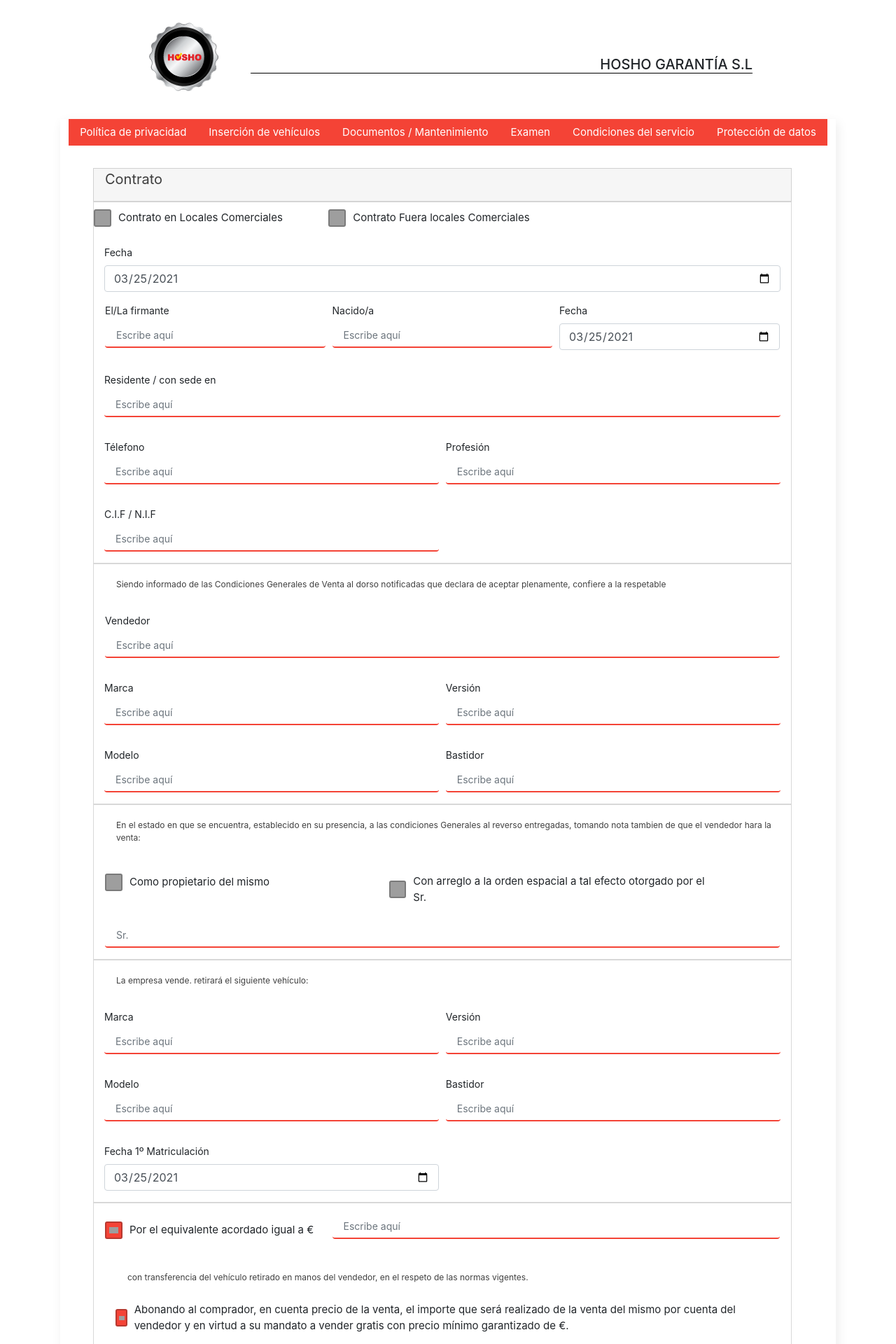
After one commit to IFMLinares/forms, a Django app: page /contrato/ in a window 1280 px wide. The commit adds this page. Shown: the top 1920 px of the page at 70% size. Run offline with Django 3.2, Linux system fonts and the light colour scheme; the visitor is signed in with stand-in values (Sample User, id 1); parts of the project's set-up code (start-up, migrations or seed data) failed here and were passed over; some libraries are stand-ins or nearby versions; grey boxes are pictures that could not be loaded.

Commit message:
Insercion del modelo de contrato

```diff
--- a/apps/formApp/admin.py
+++ b/apps/formApp/admin.py
@@ -7,7 +7,9 @@ from .models import (
     DatosComprador,
     Documentacion,
     Mantenimiento,
-    ExamenVisual)
+    ExamenVisual,
+    Contrato
+    )
 # Register your models here.
 
 class FormAdmin(admin.ModelAdmin):
@@ -22,7 +24,6 @@ class FormAdmin(admin.ModelAdmin):
     search_fields = [
         'datos_del_Vehiculo__matricula'
     ]
-
     list_display = (
         'concesionario',
         'get_matricula'
@@ -35,6 +36,7 @@ class FormAdmin(admin.ModelAdmin):
 
 admin.site.register(User)
 admin.site.register(Form, FormAdmin)
+admin.site.register(Contrato)
 # admin.site.register(DatosVehiculo)
 # admin.site.register(Suplemento)
 # admin.site.register(DatosComprador)
--- a/apps/formApp/urls.py
+++ b/apps/formApp/urls.py
@@ -1,12 +1,15 @@
 from django.urls import path, include
 from django.views.generic import TemplateView
 from .views import (
+    FormInsercion,
     FormContrato,
+    inicio
 )
 
 app_name = 'core'
 
 urlpatterns = [
-    path('form/', FormContrato.as_view(), name='formContrato'),
-    path('', FormContrato.as_view(), name='index'),
+    path('insercion/', FormInsercion.as_view(), name='insercion'),
+    path('contrato/', FormContrato.as_view(), name='contrato'),
+    path('', inicio, name='inicio'),
 ]
--- a/apps/formApp/views.py
+++ b/apps/formApp/views.py
@@ -2,12 +2,23 @@ from django.shortcuts import render
 from django.shortcuts import redirect
 from django.views.generic import TemplateView
 from django.contrib.auth.mixins import LoginRequiredMixin
-from .models import Form, DatosVehiculo, Suplemento, DatosComprador, Documentacion, Mantenimiento, ExamenVisual
+from .models import (
+    Form,
+    DatosVehiculo,
+    Suplemento,
+    DatosComprador,
+    Documentacion,
+    Mantenimiento,
+    ExamenVisual,
+    Contrato
+)
 
 
 # Create your views here.
-class FormContrato(LoginRequiredMixin, TemplateView):
-    template_name = 'index.html'
+
+# Vista de insercion de vehiculos
+class FormInsercion(LoginRequiredMixin, TemplateView):
+    template_name = 'insercion.html'
 
     def post(self, *args, **kwargs):
         # POLITICAS Y PRIVACIDAD:
@@ -307,6 +318,7 @@ class FormContrato(LoginRequiredMixin, TemplateView):
         examenVisual.save()
 
         form = Form(
+            usuario= self.request.user,
             concesionario = concesionario,
             insercion_de_Vehiculo = nombreComercial,
             duracion_del_contrato = duracionContrato
@@ -323,10 +335,101 @@ class FormContrato(LoginRequiredMixin, TemplateView):
 
         print('Guardado exitosamente')
 
-        return render(self.request, 'index.html')
+        return render(self.request, 'insercion.html')
 
-def index(request):
+# Vista de contrato
+class FormContrato(LoginRequiredMixin, TemplateView):
+    template_name = 'contrato.html'
+
+    def post(self, *args, **kwargs):
+        contratoLocales = self.request.POST['contratoLocales']
+        print(contratoLocales)
+        fecha = self.request.POST['fecha']
+        firmante = self.request.POST['firmante']
+        nacido = self.request.POST['nacido']
+        fechaNacimiento = self.request.POST['fechaNacimiento']
+        residenciaSede = self.request.POST['residenciaSede']
+        telefono = self.request.POST['telefono']
+        profesion = self.request.POST['profesion']
+        CifNif = self.request.POST['CifNif']
+        vendedor = self.request.POST['vendedor']
+        marca = self.request.POST['marca']
+        version = self.request.POST['version']
+        modelo = self.request.POST['modelo']
+        bastidor = self.request.POST['bastidor']
+        estadoEncontrado = self.request.POST['estadoEncontrado']
+        estadoEncontradoDescripcion = self.request.POST['estadoEncontradoDescripcion']
+        marceEmpresa = self.request.POST['marceEmpresa']
+        versionEmpresa = self.request.POST['versionEmpresa']
+        modeloEmpresa = self.request.POST['modeloEmpresa']
+        bastidorEmpresa = self.request.POST['bastidorEmpresa']
+        fechaPrimeraMatriculacion = self.request.POST['fechaPrimeraMatriculacion']
+        equivalenteAcordado = self.request.POST['equivalenteAcordado']
+        equivalenteAcordadoMonto = self.request.POST['equivalenteAcordadoMonto']
+        abonadoComprador = self.request.POST['abonadoComprador']
+        abonadoCompradorMonto = self.request.POST['abonadoCompradorMonto']
+        PrecioAcordado = self.request.POST['PrecioAcordado']
+        valorVehiculoRetirado = self.request.POST['valorVehiculoRetirado']
+        depostoGarantiaPagado = self.request.POST['depostoGarantiaPagado']
+        sociedadFinanciera = self.request.POST['sociedadFinanciera']
+        nroProtocolo = self.request.POST['nroProtocolo']
+        importaFinanciado = self.request.POST['importaFinanciado']
+        gastosInstruccionSello = self.request.POST['gastosInstruccionSello']
+        nroPlazos = self.request.POST['nroPlazos']
+        importePlazos = self.request.POST['importePlazos']
+        lugar = self.request.POST['lugar']
+        fecha2 = self.request.POST['fecha2']
+
+        total = (int(PrecioAcordado) + int(valorVehiculoRetirado)) - int(depostoGarantiaPagado)
+
+        contrato = Contrato(
+            usuario = self.request.user,
+            contratoLocales = contratoLocales,
+            fecha = fecha,
+            firmante = firmante,
+            nacido = nacido,
+            fechaNacimiento = fechaNacimiento,
+            residenciaSede = residenciaSede,
+            telefono = telefono,
+            profesion = profesion,
+            CifNif = CifNif,
+            vendedor = vendedor,
+            marca = marca,
+            version = version,
+            modelo = modelo,
+            bastidor = bastidor,
+            estadoEncontrado = estadoEncontrado,
+            estadoEncontradoDescripcion = estadoEncontradoDescripcion,
+            marceEmpresa = marceEmpresa,
+            versionEmpresa = versionEmpresa,
+            modeloEmpresa = modeloEmpresa,
+            bastidorEmpresa = bastidorEmpresa,
+            fechaPrimeraMatriculacion = fechaPrimeraMatriculacion,
+            equivalenteAcordado = equivalenteAcordado,
+            equivalenteAcordadoMonto = equivalenteAcordadoMonto,
+            abonadoComprador = abonadoComprador,
+            abonadoCompradorMonto = abonadoCompradorMonto,
+            PrecioAcordado = PrecioAcordado,
+            valorVehiculoRetirado = valorVehiculoRetirado,
+            depostoGarantiaPagado = depostoGarantiaPagado,
+            sociedadFinanciera = sociedadFinanciera,
+            nroProtocolo = nroProtocolo,
+            importaFinanciado = importaFinanciado,
+            gastosInstruccionSello = gastosInstruccionSello,
+            nroPlazos = nroPlazos,
+            importePlazos = importePlazos,
+            lugar = lugar,
+            fecha2 = fecha2,
+            total = total
+        )
+        contrato.save()
+
+        print('Guardado exitosamente')
+
+        return render(self.request, 'contrato.html')
+
+def inicio(request):
     if request.user.is_authenticated:
-        return redirect('form/')
+        return redirect('core:insercion')
     else:
         return redirect('accounts/login')
--- a/static/css/style.css
+++ b/static/css/style.css
@@ -162,10 +162,17 @@
 }
 
 .documentacion-mantenimiento_p{
+    padding: 0 0 0 1rem ;
     background: rgba(150, 150, 150, 0.082);
     color: rgba(0, 0, 0, 0.753);;
     font-size: 20px;
     border: 1px solid rgba(0, 0, 0, 0.151);
+}
+.documentacion-mantenimiento_p_pequeno{
+    padding: 20px 0 0 2rem ;
+    background: rgba(150, 150, 150, 0);
+    color: rgba(0, 0, 0, 0.753);;
+    font-size: 12px;
 }
 .documentacion-mantenimiento_form{
     visibility: hidden;
--- /dev/null
+++ b/templates/contrato.html
@@ -0,0 +1,373 @@
+{% extends "base.html" %}
+
+{% block title %}
+Hosho
+{% endblock %}
+
+{% block content %}
+<!--inicio de cuadro de informacion-->
+<form action="" method="POST" class="insercion-vehiculos-form">
+  <div class="cuadro-informacion">
+    <div class="documentacion-mantenimiento col-12">
+      <div class="documentacion-mantenimiento_p">
+        <p>
+          Contrato
+        </p>
+      </div>
+      <div class="insercion-vehiculos-form_bloque">
+        {% csrf_token %}
+        <div class="form-row">
+          <div class="form-group col-md-4">
+            <div class="check-box-group">
+              <label class="custom-checkbox" tab-index="0" aria-label="Checkbox Label">
+                <input class="check-box-group" type="radio" value="Contrato en locales comerciales" name="contratoLocales"
+                  id="contratoLocalesComerciales">
+                <span class="checkmark"></span>
+                <span class="label">Contrato en Locales Comerciales</span>
+              </label>
+            </div>
+          </div>
+          <div class="form-group col-md-4">
+            <div class="check-box-group">
+              <label class="custom-checkbox" tab-index="0" aria-label="Checkbox Label">
+                <input class="check-box-group" type="radio" value="contratoFueraLocalesComerciales"
+                  name="contratoLocales" id="contratoFueraLocalesComerciales">
+                <span class="checkmark"></span>
+                <span class="label">Contrato Fuera locales Comerciales</span>
+              </label>
+            </div>
+          </div>
+        </div>
+        <div class="col insercion-vehiculos-date">
+          <label for="fecha">Fecha</label>
+          <input class="form-control" name="fecha" id="fecha" type="date" value="2021-03-25">
+        </div>
+        <div class="insercion-vehiculos-form ">
+          <div class="form-row">
+            <div class="col">
+              <label for="firmante">El/La firmante</label>
+              <input type="text" class="form-control" name="firmante" id="firmante" placeholder="Escribe aquí">
+            </div>
+            <div class="col">
+              <label for="nacido">Nacido/a</label>
+              <input type="text" class="form-control" name="nacido" id="nacido" placeholder="Escribe aquí">
+            </div>
+            <div class="col insercion-vehiculos-date">
+              <label for="fechaNacimiento">Fecha</label>
+              <input class="form-control" name="fechaNacimiento" id="fechaNacimiento" type="date" value="2021-03-25">
+            </div>
+          </div>
+        </div>
+        <div class="col insercion-vehiculos-form">
+          <div class="form-row">
+            <div class="col">
+              <label for="residenciaSede">Residente / con sede en</label>
+              <input type="text" class="form-control" name="residenciaSede" id="residenciaSede"
+                placeholder="Escribe aquí">
+            </div>
+          </div>
+        </div>
+        <div class="col insercion-vehiculos-form">
+          <div class="form-row">
+            <div class="col">
+              <label for="telefono">Télefono</label>
+              <input type="text" class="form-control" name="telefono" id="telefono" placeholder="Escribe aquí">
+            </div>
+            <div class="col">
+              <label for="profesion">Profesión</label>
+              <input type="text" class="form-control" name="profesion" id="profesion" placeholder="Escribe aquí">
+            </div>
+          </div>
+        </div>
+        <div class="col insercion-vehiculos-form">
+          <div class="form-row">
+            <div class="col-6">
+              <label for="CifNif">C.I.F / N.I.F</label>
+              <input type="text" class="form-control" name="CifNif" id="CifNif" placeholder="Escribe aquí">
+            </div>
+          </div>
+        </div>
+      </div>
+    </div>
+
+    <div class="documentacion-mantenimiento col-12">
+      <div class="insercion-vehiculos-form_bloque">
+        <div class="documentacion-mantenimiento_p_pequeno">
+          <p>
+            Siendo informado de las Condiciones Generales de Venta al dorso notificadas que declara de aceptar
+            plenamente, confiere a la respetable
+          </p>
+        </div>
+        <div class="insercion-vehiculos-form">
+          <div class="form-row">
+            <div class="col">
+              <label for="vendedor">Vendedor</label>
+              <input type="text" class="form-control" name="vendedor" id="vendedor" placeholder="Escribe aquí">
+            </div>
+          </div>
+        </div>
+        <div class="col insercion-vehiculos-form">
+          <div class="form-row">
+            <div class="col">
+              <label for="marca">Marca</label>
+              <input type="text" class="form-control" name="marca" id="marca" placeholder="Escribe aquí">
+            </div>
+            <div class="col">
+              <label for="version">Versión</label>
+              <input type="text" class="form-control" name="version" id="version" placeholder="Escribe aquí">
+            </div>
+          </div>
+        </div>
+        <div class="col insercion-vehiculos-form">
+          <div class="form-row">
+            <div class="col">
+              <label for="modelo">Modelo</label>
+              <input type="text" class="form-control" name="modelo" id="modelo" placeholder="Escribe aquí">
+            </div>
+            <div class="col">
+              <label for="bastidor">Bastidor</label>
+              <input type="text" class="form-control" name="bastidor" id="bastidor" placeholder="Escribe aquí">
+            </div>
+          </div>
+        </div>
+      </div>
+    </div>
+    <div class="documentacion-mantenimiento col-12">
+      <div class="insercion-vehiculos-form_bloque">
+        <div class="documentacion-mantenimiento_p_pequeno">
+          <p>
+            En el estado en que se encuentra, establecido en su presencia, a las condiciones Generales al reverso
+            entregadas, tomando nota tambien de que el vendedor hara la venta:
+          </p>
+        </div>
+        <div class="insercion-vehiculos-form">
+          <div class="form-row">
+            <div class="form-group col-md-5">
+              <div class="check-box-group">
+                <label class="custom-checkbox" tab-index="0" aria-label="Checkbox Label">
+                  <input class="check-box-group" type="radio" value="Propietario" name="estadoEncontrado"
+                    id="propietario">
+                  <span class="checkmark"></span>
+                  <span class="label">Como propietario del mismo</span>
+                </label>
+              </div>
+            </div>
+            <div class="form-group col-md-6">
+              <div class="check-box-group">
+                <label class="custom-checkbox" tab-index="0" aria-label="Checkbox Label">
+                  <input class="check-box-group" type="radio" value="arregloEspacial" name="estadoEncontrado"
+                    id="ordenEspacial">
+                  <span class="checkmark"></span>
+                  <span class="label">Con arreglo a la orden espacial a tal efecto otorgado por el Sr.</span>
+                </label>
+              </div>
+            </div>
+          </div>
+          <input type="text" class="form-control" placeholder="Sr." name="estadoEncontradoDescripcion">
+        </div>
+      </div>
+    </div>
+    <div class="documentacion-mantenimiento col-12">
+      <div class="insercion-vehiculos-form_bloque">
+        <div class="documentacion-mantenimiento_p_pequeno">
+          <p>
+            La empresa vende. retirará el siguiente vehículo:
+          </p>
+        </div>
+        <div class="col insercion-vehiculos-form">
+          <div class="form-row">
+            <div class="col">
+              <label for="marceEmpresa">Marca</label>
+              <input name="marceEmpresa" id="marceEmpresa" type="text" class="form-control" placeholder="Escribe aquí">
+            </div>
+            <div class="col">
+              <label for="versionEmpresa">Versión</label>
+              <input name="versionEmpresa" id="versionEmpresa" type="text" class="form-control"
+                placeholder="Escribe aquí">
+            </div>
+          </div>
+        </div>
+        <div class="col insercion-vehiculos-form">
+          <div class="form-row">
+            <div class="col">
+              <label for="modeloEmpresa">Modelo</label>
+              <input name="modeloEmpresa" id="modeloEmpresa" type="text" class="form-control"
+                placeholder="Escribe aquí">
+            </div>
+            <div class="col">
+              <label for="bastidorEmpresa">Bastidor</label>
+              <input name="bastidorEmpresa" id="bastidorEmpresa" type="text" class="form-control"
+                placeholder="Escribe aquí">
+            </div>
+          </div>
+        </div>
+        <div class="col insercion-vehiculos-form">
+          <div class="form-row">
+            <div class="col-6 insercion-vehiculos-date">
+              <label for="fechaPrimeraMatriculacion">Fecha 1º Matriculación</label>
+              <input name="fechaPrimeraMatriculacion" id="fechaPrimeraMatriculacion" class="form-control" type="date"
+                value="2021-03-25" id="example-date-input">
+            </div>
+          </div>
+        </div>
+      </div>
+    </div>
+    <div class="documentacion-mantenimiento col-12">
+      <div class="insercion-vehiculos-form_bloque">
+        <div class="insercion-vehiculos-form">
+          <div class="form-row">
+            <div class="form-group col-md-4">
+              <div class="check-box-group">
+                <label class="custom-checkbox" tab-index="0" aria-label="Checkbox Label">
+                  <input value="1" name="equivalenteAcordado" id="equivalenteAcordado" type="checkbox" checked>
+                  <span class="checkmark"></span>
+                  <span class="label">Por el equivalente acordado igual a €</span>
+                </label>
+              </div>
+            </div>
+            <div class="col">
+              <input name="equivalenteAcordadoMonto" id="equivalenteAcordadoMonto" type="text" class="form-control"
+                placeholder="Escribe aquí">
+            </div>
+          </div>
+          <div class="documentacion-mantenimiento_p_pequeno">
+            <p>
+              con transferencia del vehículo retirado en manos del vendedor, en el respeto de las normas vigentes.
+            </p>
+          </div>
+          <div class="form-group col">
+            <div class="check-box-group">
+              <label class="custom-checkbox" tab-index="0" aria-label="Checkbox Label">
+                <input value="1" name="abonadoComprador" id="abonadoComprador" type="checkbox" checked>
+                <span class="checkmark"></span>
+                <span class="label">Abonando al comprador, en cuenta precio de la venta, el importe que será
+                  realizado de la venta del mismo por cuenta del vendedor y en virtud a su mandato a vender gratis
+                  con precio mínimo garantizado de €.</span>
+              </label>
+            </div>
+            <div class="col">
+              <input name="abonadoCompradorMonto" id="abonadoCompradorMonto" type="text" class="form-control"
+                placeholder="Escribe aquí">
+            </div>
+            <div class="documentacion-mantenimiento_p_pequeno">
+              <p>
+                Dicho importe es determinado según el estado de uso a la fecha de la presente y como derivada de
+                la ficha ajunta y salvo descuentos por deterioro sucesivos a hoy a la fecha de entrega del dicho
+                vehículo.
+              </p>
+            </div>
+          </div>
+        </div>
+        <div class="documentacion-mantenimiento col-12">
+          <div class="documentacion-mantenimiento_i">
+          </div>
+          <div class="col insercion-vehiculos-form">
+            <div class="form-row">
+              <div class="col-4">
+                <label for="PrecioAcordado">Precio acordado del vehículo</label>
+                <input name="PrecioAcordado" id="PrecioAcordado" type="number" class="form-control"
+                  placeholder="€ Monto ">
+              </div>
+            </div>
+          </div>
+        </div>
+        <div class="documentacion-mantenimiento col-12">
+          <div class="col insercion-vehiculos-form_monto">
+            <div class="form-row">
+              <div class="col-4">
+                <label for="valorVehiculoRetirado">Valor vehículo retirado</label>
+                <input name="valorVehiculoRetirado" id="valorVehiculoRetirado" type="number" class="form-control"
+                  placeholder="€ Monto ">
+              </div>
+            </div>
+          </div>
+        </div>
+        <div class="documentacion-mantenimiento col-12">
+          <div class="col insercion-vehiculos-form">
+            <div class="form-row">
+              <div class="col-4">
+                <label for="depostoGarantiaPagado">Depósito de garantía pagado</label>
+                <input name="depostoGarantiaPagado" id="depostoGarantiaPagado" type="number" class="form-control"
+                  placeholder="€ Monto ">
+              </div>
+            </div>
+          </div>
+        </div>
+        <div class="documentacion-mantenimiento col-12">
+          <div class="insercion-vehiculos-form_bloque">
+            <div class="documentacion-mantenimiento_p_pequeno">
+              <p>
+                Financiación / Leasing
+              </p>
+            </div>
+            <div class="col insercion-vehiculos-form">
+              <div class="form-row">
+                <div class="col">
+                  <label for="sociedadFinanciera">Sociedad financiera</label>
+                  <input name="sociedadFinanciera" id="sociedadFinanciera" type="text" class="form-control"
+                    placeholder="Escribe aquí">
+                </div>
+                <div class="col">
+                  <label for="nroProtocolo">Nº Protocolo</label>
+                  <input name="nroProtocolo" id="nroProtocolo" type="text" class="form-control"
+                    placeholder="Escribe aquí">
+                </div>
+              </div>
+            </div>
+            <div class="col insercion-vehiculos-form">
+              <div class="form-row">
+                <div class="col">
+                  <label for="importaFinanciado">Importe Financiado €</label>
+                  <input name="importaFinanciado" id="importaFinanciado" type="text" class="form-control"
+                    placeholder="Escribe aquí">
+                </div>
+                <div class="col">
+                  <label for="gastosInstruccionSello">Gastos Instrucción/Sello €</label>
+                  <input name="gastosInstruccionSello" id="gastosInstruccionSello" type="text" class="form-control"
+                    placeholder="Escribe aquí">
+                </div>
+              </div>
+            </div>
+            <div class="col insercion-vehiculos-form">
+              <div class="form-row">
+                <div class="col">
+                  <label for="nroPlazos">N° Plazos</label>
+                  <input name="nroPlazos" id="nroPlazos" type="text" class="form-control" placeholder="Escribe aquí">
+                </div>
+                <div class="col">
+                  <label for="importePlazos">Importe Plazos €</label>
+                  <input name="importePlazos" id="importePlazos" type="text" class="form-control"
+                    placeholder="Escribe aquí">
+                </div>
+              </div>
+            </div>
+            <div class="col insercion-vehiculos-form">
+              <div class="form-row">
+                <div class="col">
+                  <label for="lugar">Lugar</label>
+                  <input name="lugar" id="lugar" type="text" class="form-control" placeholder="Escribe aquí">
+                </div>
+                <div class="col-6 insercion-vehiculos-date">
+                  <label for="fecha2">Fecha</label>
+                  <input name="fecha2" id="fecha2" class="form-control" type="date" value="2021-03-25"
+                    id="example-date-input">
+                </div>
+              </div>
+            </div>
+            <div class="documentacion-mantenimiento_p">
+              <p>
+                <i class='bx bx-images'></i>
+                Contrato
+              </p>
+            </div>
+          </div>
+        </div>
+      </div>
+    </div>
+    <div class="menu-principal_botones">
+      <button type="submit" class="menu-principal_botones-color">CONFIRMAR</button>
+    </div>
+    <!--inicio de boton-->
+  </div>
+</form>
+{% endblock %}
--- a/templates/index.html
+++ b/templates/insercion.html
@@ -7,7 +7,7 @@ Hosho
 {% block content %}
 <div class="cuadro-informacion">
   <div class="politica-privacidad">
-    <form method="POST" action="" id="form">
+    <form method="POST" action="" id="form/">
       {% csrf_token %}
       <div id="politica-privacidad">
         <div class="form-check politica-privacidad_checkbox">
@@ -90,7 +90,7 @@ Hosho
                 </div>
                 <div class="col insercion-vehiculos-date">
                   <label for="primeraMatricula" class="col col-form-label">Prime matr.</label>
-                  <input class="form-control" type="text" placeholder="2021-03-25" id="primeraMatricula" name="primeraMatricula">
+                  <input class="form-control" type="text" placeholder="7137CHW" id="primeraMatricula" name="primeraMatricula">
                 </div>
               </div>
             </div>
```
Also changed, not shown: apps/formApp/models.py (+42 -0 lines), templates/contrato.txt (added, +37 -0 lines).
